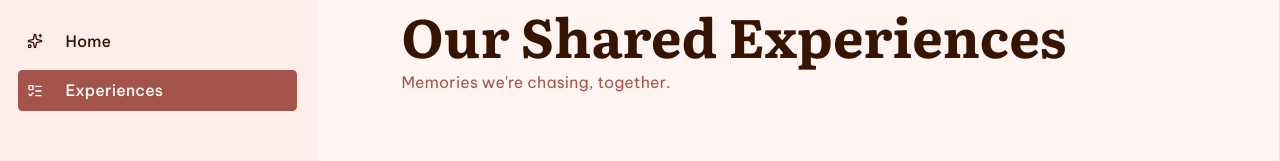
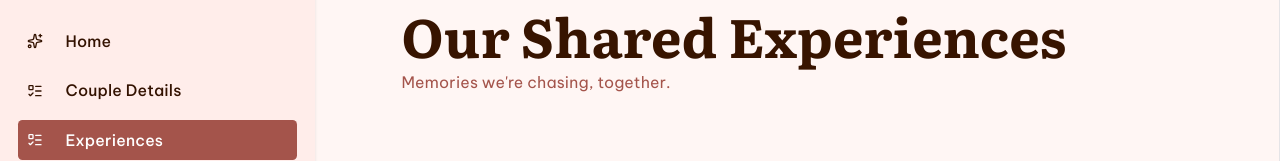
Before and after one commit to jokserpokser/dearUs-app, a React (Vite) app in the folder frontend/: page /experiences in a window 1280 px wide. Shown: the part 159-320 px from the top of the page. Built offline with nearby package versions, Linux system fonts and the light colour scheme; no server answers; sample sign-in values are in the browser's storage; a web font is replaced by a local one.

Commit message:
feat: add navigation link to Manage Couple in Navbar and integrate Navbar in ManageCouple page loading/error states

```diff
--- a/frontend/src/components/Navbar.tsx
+++ b/frontend/src/components/Navbar.tsx
@@ -47,6 +47,20 @@ export const Navbar = () => {
           <Sparkles size={16} />
           Home
         </NavLink>
+        <NavLink
+          to="/manage-couple"
+          aria-label="Go to Manage Couple"
+          className={({ isActive }) =>
+            `flex flex-row text-[#331200] w-full font-medium text-sm hover:cursor-pointer gap-5 items-center justify-start transition-all duration-200 p-2 rounded ${
+              isActive
+                ? "bg-[#A4544B] text-white"
+                : "hover:bg-[#A4544B] hover:text-white"
+            }`
+          }
+        >
+          <ListTodo size={16} />
+          Couple Details
+        </NavLink>
 
         <NavLink
           to="/experiences"
--- a/frontend/src/pages/ManageCouple.tsx
+++ b/frontend/src/pages/ManageCouple.tsx
@@ -56,17 +56,22 @@ export const ManageCouple = () => {
 
   if (loading) {
     return (
-      <div className="fixed inset-0 flex items-center justify-center bg-[#fff6d2]">
+      <>
+        <Navbar />
+        <div className="min-h-screen ml-69 flex items-center justify-center bg-[#fff6d2]">
           <div className="text-center">
             <p className="text-lg text-[#545454]">Loading couple details...</p>
           </div>
         </div>
+      </>
     );
   }
 
   if (error || !coupleData) {
     return (
-      <div className="fixed inset-0 flex items-center justify-center bg-[#fff6d2]">
+      <>
+        <Navbar />
+        <div className="min-h-screen ml-69 flex items-center justify-center bg-[#fff6d2]">
           <div className="text-center">
             <p className="text-lg text-red-500 mb-4">{error}</p>
             <button
@@ -77,6 +82,7 @@ export const ManageCouple = () => {
             </button>
           </div>
         </div>
+      </>
     );
   }
 
```
Lines whose indentation alone changed are shown as unchanged.
